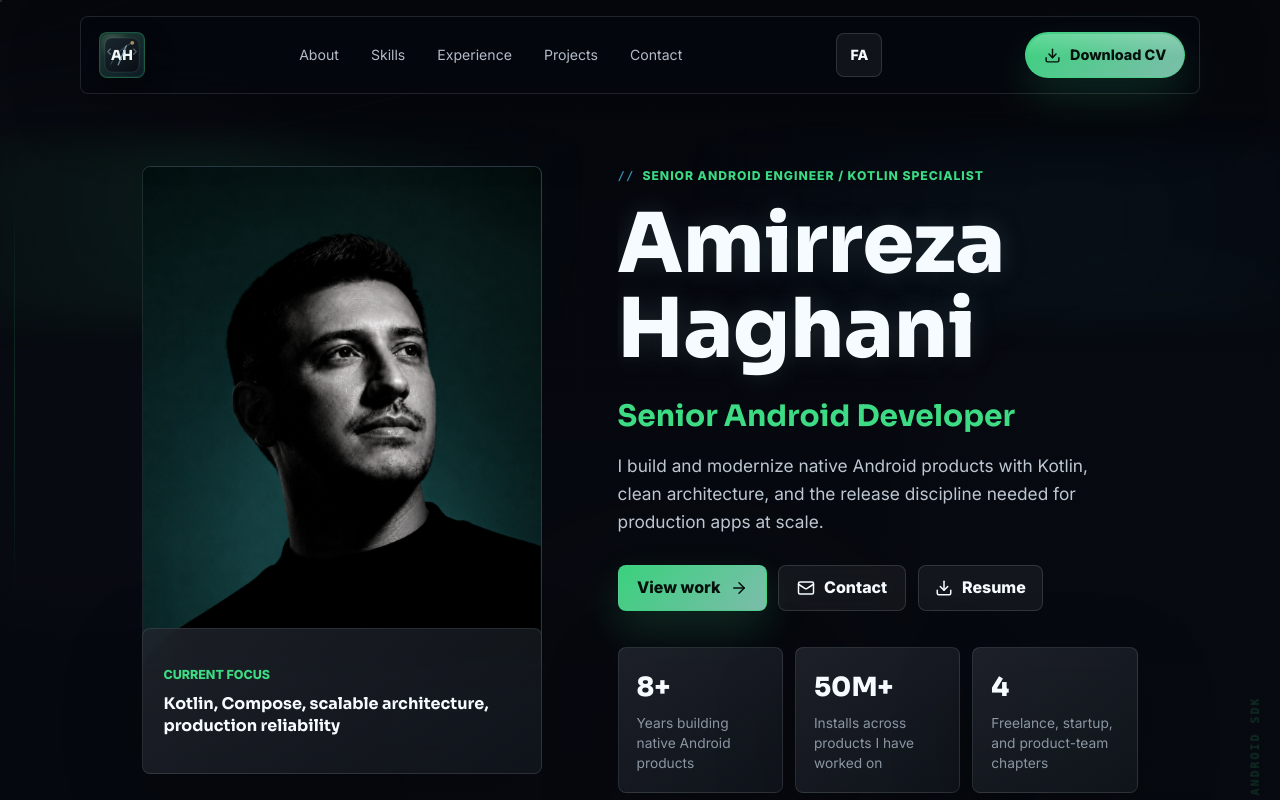
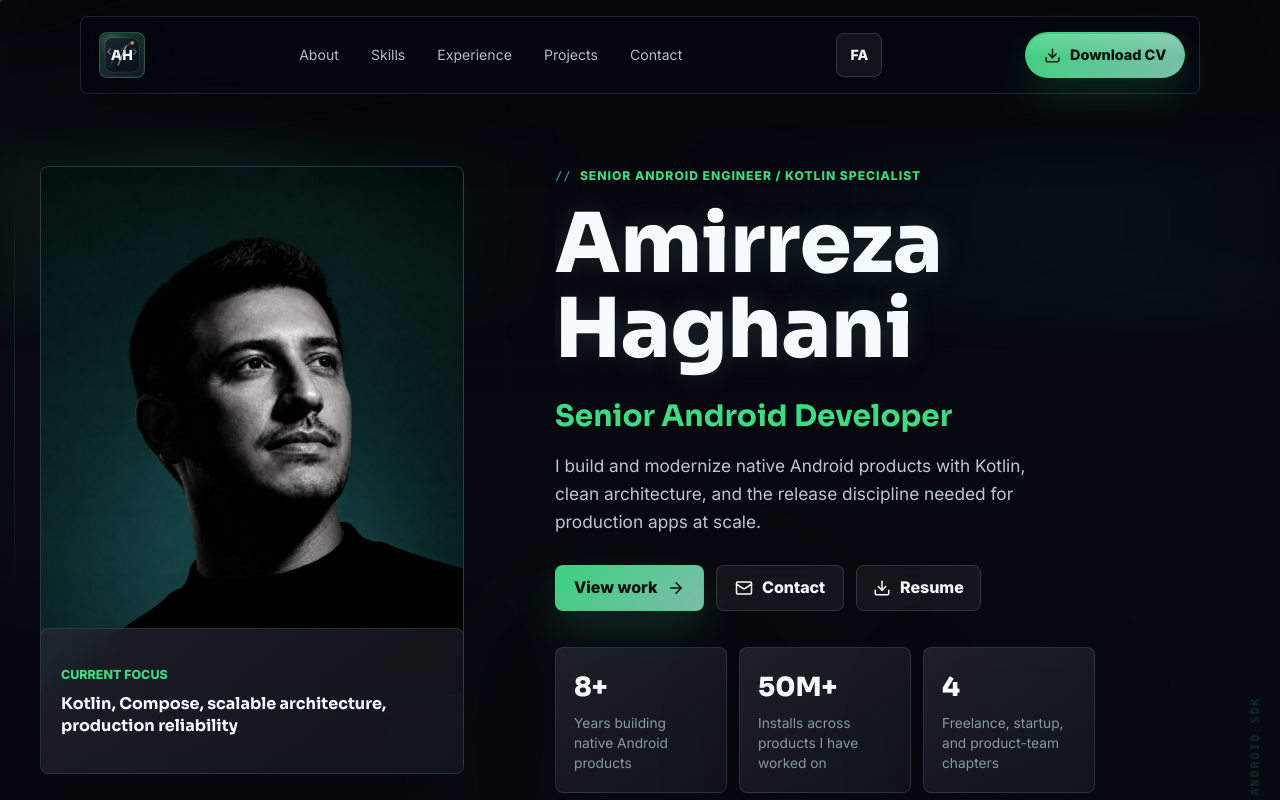
Before and after one commit to amirrezaHaghani/My-Portfolio, a Vue app: page / in a window 1280 px wide. Shown: the top 800 px of the page. Built offline with nearby package versions, Linux system fonts and the light colour scheme.

Commit message:
Align hero layout with sections

```diff
--- a/src/styles.css
+++ b/src/styles.css
@@ -3072,16 +3072,16 @@ h2 {
 }
 
 .hero-section {
-  grid-template-columns: minmax(380px, 424px) minmax(0, 520px);
-  justify-content: center;
-  gap: clamp(40px, 4vw, 56px);
+  grid-template-columns: minmax(0, 471px) minmax(0, 576px);
+  justify-content: start;
+  gap: 44px;
   padding-top: 72px;
 }
 
 .hero-copy {
   grid-column: 2;
   align-self: start;
-  max-width: 520px;
+  max-width: 540px;
   justify-self: start;
 }
 
@@ -3089,7 +3089,7 @@ h2 {
   grid-column: 1;
   grid-row: 1;
   align-self: start;
-  width: min(100%, 400px);
+  width: min(100%, 424px);
   justify-self: start;
   justify-items: stretch;
   gap: 18px;
@@ -3177,7 +3177,7 @@ h2 {
 .signal-card {
   width: 100%;
   min-height: 146px;
-  margin-top: -56px;
+  margin-top: -86px;
   padding: 20px;
   display: grid;
   align-content: center;
```
